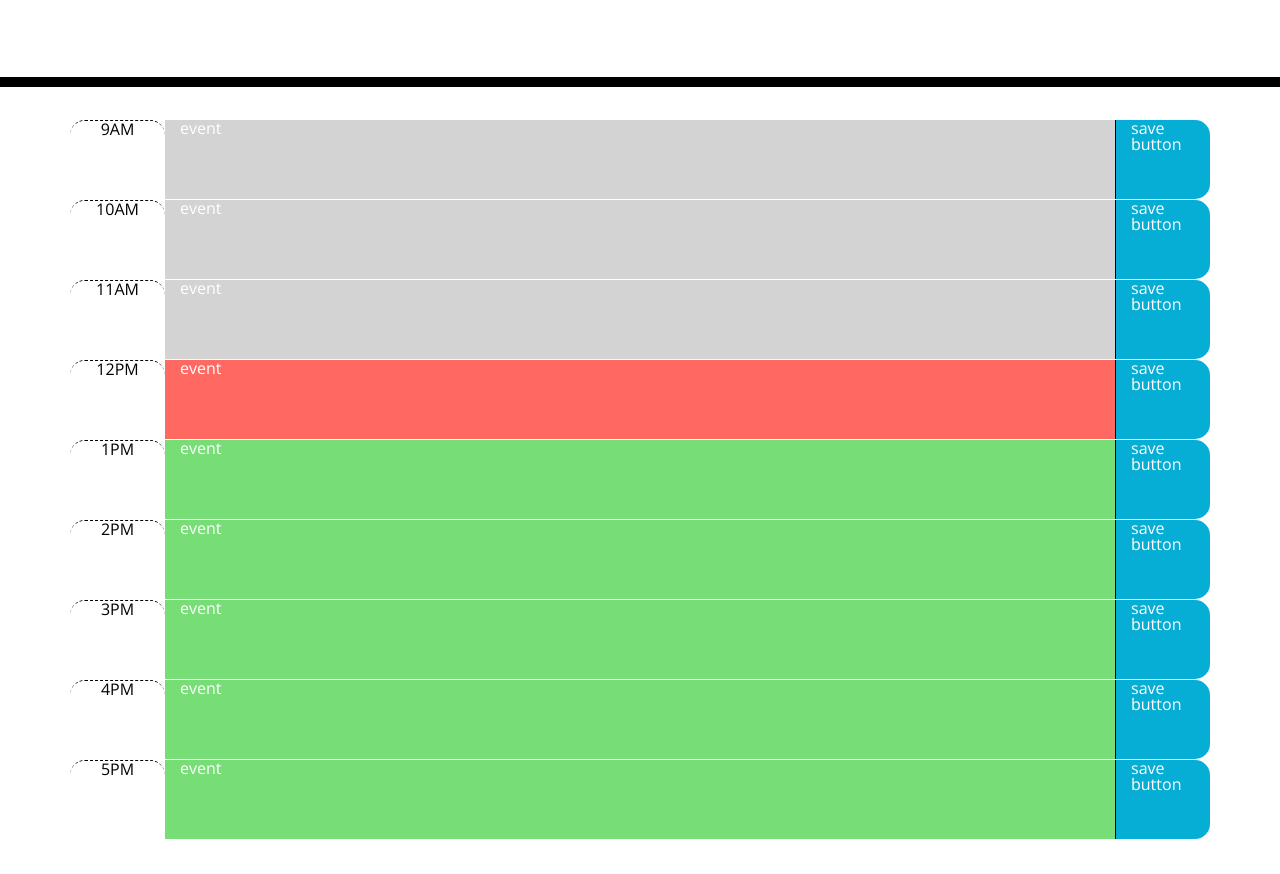
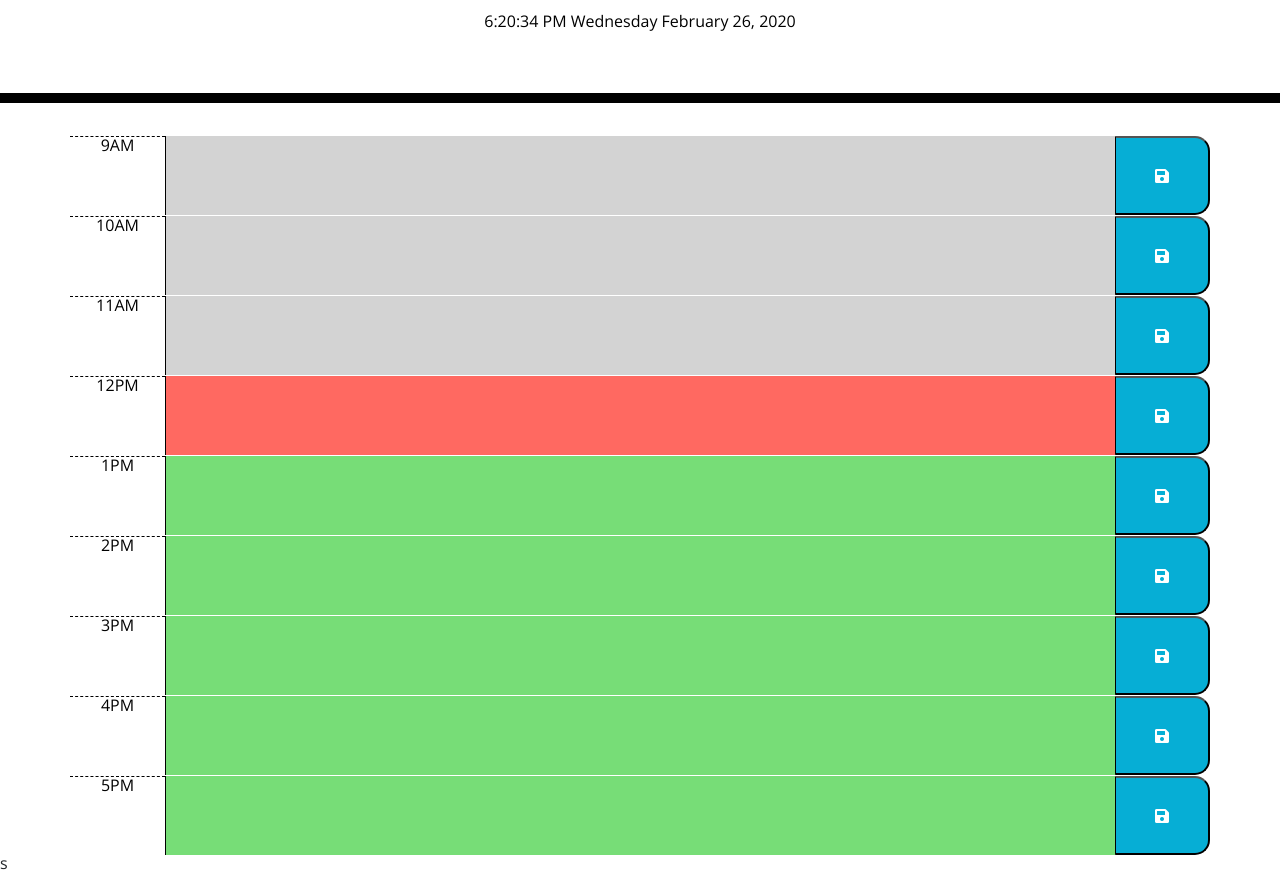
Before and after one commit to Jerry-Seinfeld/Scheduler, a plain HTML site: page index.html in a window 1280 px wide. Shown: the part 181-1055 px from the top of the page. Before the commit the page ends 1020 px from the top, so only its background shows below. Drawn offline with nearby package versions, Linux system fonts and the light colour scheme.

Commit message:
Added the clock

```diff
--- a/index.html
+++ b/index.html
@@ -1,14 +1,23 @@
 <!DOCTYPE html>
 <html lang="en">
-
   <head>
     <meta charset="UTF-8" />
     <meta name="viewport" content="width=device-width, initial-scale=1.0" />
     <meta http-equiv="X-UA-Compatible" content="ie=edge" />
-  <link rel="stylesheet" href="https://stackpath.bootstrapcdn.com/bootstrap/4.3.1/css/bootstrap.min.css" />
-  <link rel="stylesheet" href="https://use.fontawesome.com/releases/v5.8.1/css/all.css"
-    integrity="sha384-50oBUHEmvpQ+1lW4y57PTFmhCaXp0ML5d60M1M7uH2+nqUivzIebhndOJK28anvf" crossorigin="anonymous" />
-  <link href="https://fonts.googleapis.com/css?family=Open+Sans&display=swap" rel="stylesheet" />
+    <link
+      rel="stylesheet"
+      href="https://stackpath.bootstrapcdn.com/bootstrap/4.3.1/css/bootstrap.min.css"
+    />
+    <link
+      rel="stylesheet"
+      href="https://use.fontawesome.com/releases/v5.8.1/css/all.css"
+      integrity="sha384-50oBUHEmvpQ+1lW4y57PTFmhCaXp0ML5d60M1M7uH2+nqUivzIebhndOJK28anvf"
+      crossorigin="anonymous"
+    />
+    <link
+      href="https://fonts.googleapis.com/css?family=Open+Sans&display=swap"
+      rel="stylesheet"
+    />
     <link rel="stylesheet" href="style.css" />
     <title>Work Day Scheduler</title>
   </head>
@@ -18,70 +27,89 @@
       <h1 class="display-3">Work Day Scheduler</h1>
       <p class="lead">A simple calendar app for scheduling your work day</p>
       <p id="currentDay" class="lead"></p>
+      <div class="date"></div>
     </header>
 
+
     <div class="container">
-    <div class="row">
-      <div class="col-sm-1 time-block hour">9AM</div>
-      <div class="col-sm-10 description past">event</div>
-      <div class="col-sm-1 saveBtn">save button</div>
+
+      <div class="row time-block">
+        <div class="col-sm-1 hour">9AM</div>
+        <textarea class="col-sm-10 description past"></textarea>
+        <button type="button" class="col-sm-1 saveBtn i:hover"><i class="fas fa-save"></i></button>
       </div>
 
-    <div class="row">
-      <div class="col-sm-1 time-block hour">10AM</div>
-      <div class="col-sm-10 description past">event</div>
-      <div class="col-sm-1 saveBtn">save button</div>
+      <div class="row time-block">
+        <div class="col-sm-1 hour">10AM</div>
+        <textarea class="col-sm-10 description past"></textarea>
+        <button type="button" class="col-sm-1 saveBtn i:hover"><i class="fas fa-save"></i></button>
       </div>
 
-    <div class="row">
-      <div class="col-sm-1 time-block hour">11AM</div>
-      <div class="col-sm-10 description past">event</div>
-      <div class="col-sm-1 saveBtn">save button</div>
+      <div class="row time-block">
+        <div class="col-sm-1 hour">11AM</div>
+        <textarea class="col-sm-10 description past"></textarea>
+        <button type="button" class="col-sm-1 saveBtn i:hover"><i class="fas fa-save"></i></button>
       </div>
 
-    <div class="row">
-      <div class="col-sm-1 time-block hour">12PM</div>
-      <div class="col-sm-10 description present">event</div>
-      <div class="col-sm-1 saveBtn">save button</div>
+      <div class="row time-block">
+        <div class="col-sm-1 hour">12PM</div>
+        <textarea class="col-sm-10 description present"></textarea>
+        <button type="button" class="col-sm-1 saveBtn i:hover"><i class="fas fa-save"></i></button>
       </div>
 
-    <div class="row">
-      <div class="col-sm-1 time-block hour">1PM</div>
-      <div class="col-sm-10 description future">event</div>
-      <div class="col-sm-1 saveBtn">save button</div>
+      <div class="row time-block">
+        <div class="col-sm-1 hour">1PM</div>
+        <textarea class="col-sm-10 description future"></textarea>
+        <button type="button" class="col-sm-1 saveBtn i:hover"><i class="fas fa-save"></i></button>
       </div>
 
-    <div class="row">
-      <div class="col-sm-1 time-block hour">2PM</div>
-      <div class="col-sm-10 description future">event</div>
-      <div class="col-sm-1 saveBtn">save button</div>
+      <div class="row time-block">
+        <div class="col-sm-1 hour">2PM</div>
+        <textarea class="col-sm-10 description future"></textarea>
+        <button type="button" class="col-sm-1 saveBtn i:hover"><i class="fas fa-save"></i></button>
       </div>
 
-    <div class="row">
-      <div class="col-sm-1 time-block hour">3PM</div>
-      <div class="col-sm-10 description future">event</div>
-      <div class="col-sm-1 saveBtn">save button</div>
+      <div class="row time-block">
+        <div class="col-sm-1 hour">3PM</div>
+        <textarea class="col-sm-10 description future"></textarea>
+        <button type="button" class="col-sm-1 saveBtn i:hover"><i class="fas fa-save"></i></button>
       </div>
 
-    <div class="row">
-      <div class="col-sm-1 time-block hour">4PM</div>
-      <div class="col-sm-10 description future">event</div>
-      <div class="col-sm-1 saveBtn">save button</div>
+      <div class="row time-block">
+        <div class="col-sm-1 hour">4PM</div>
+        <textarea class="col-sm-10 description future"></textarea>
+        <button type="button" class="col-sm-1 saveBtn i:hover"><i class="fas fa-save"></i></button>
       </div>
 
-    <div class="row">
-      <div class="col-sm-1 time-block hour">5PM</div>
-      <div class="col-sm-10 description future">event</div>
-      <div class="col-sm-1 saveBtn">save button</div>
+      <div class="row time-block">
+        <div class="col-sm-1 hour">5PM</div>
+        <textarea class="col-sm-10 description future"></textarea>
+        <button type="button" class="col-sm-1 saveBtn i:hover"><i class="fas fa-save"></i></button>
       </div>
 
-
-
-  </div>
     </div>
 
     <script src="https://code.jquery.com/jquery-3.4.1.min.js"></script>
     <script src="https://cdnjs.cloudflare.com/ajax/libs/moment.js/2.24.0/moment.min.js"></script>
+
+    <script>
+      // Date and Time Updated over time
+      var time = moment().format('LTS dddd LL');
+      $('.date').text(time);
+      var dateTime = null,
+      date = null;
+      var update = function() {
+        date = moment(new Date())
+        var time = moment().format('LTS dddd LL');
+        $('.date').text(time);
+      };
+      $(document).ready(function() {
+        dateTime = $('#dateTime')
+        update();
+        setInterval(update, 1000);
+      });
+    </script>
+
   </body>
-
 </html>
+s
```
Lines whose indentation alone changed are shown as unchanged.
